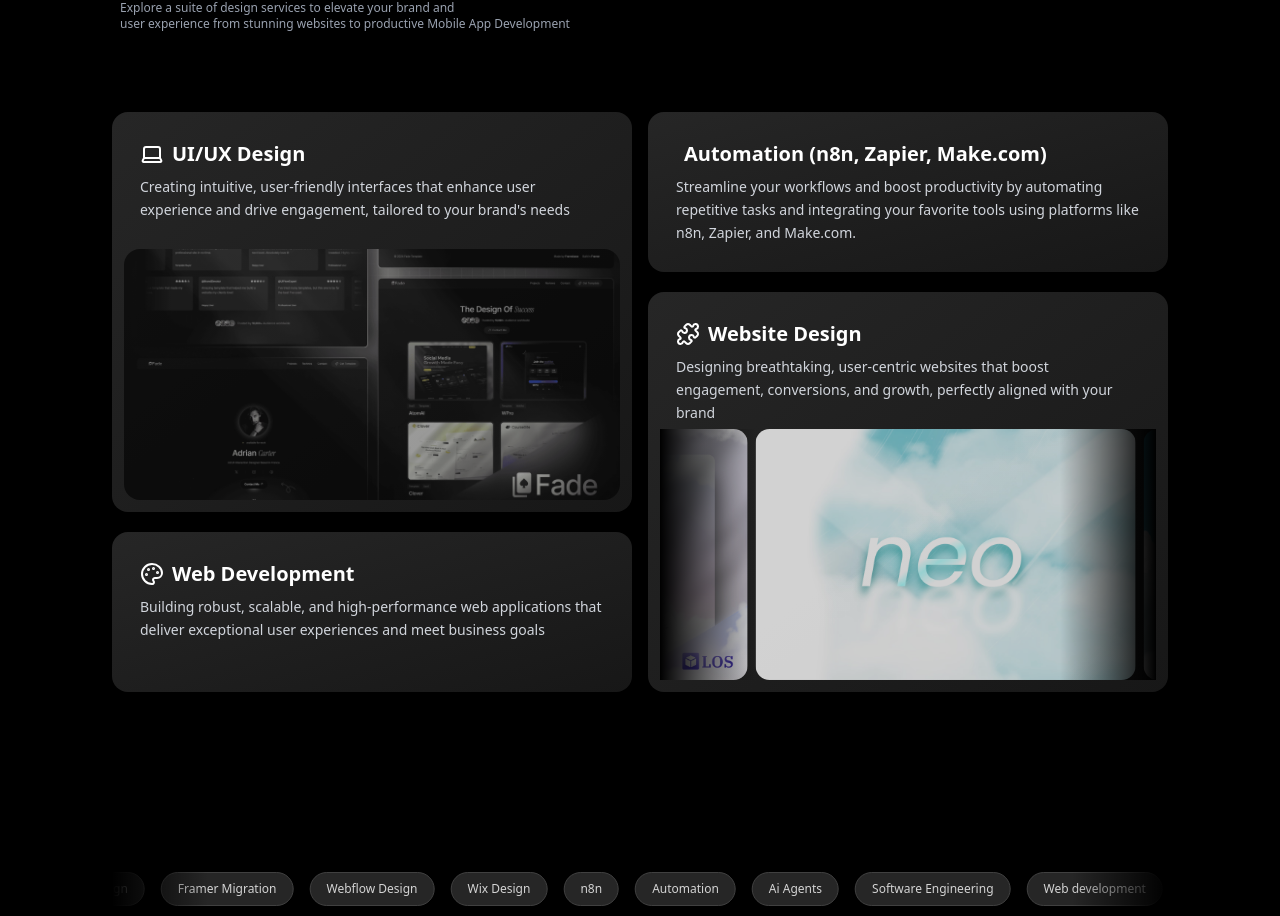
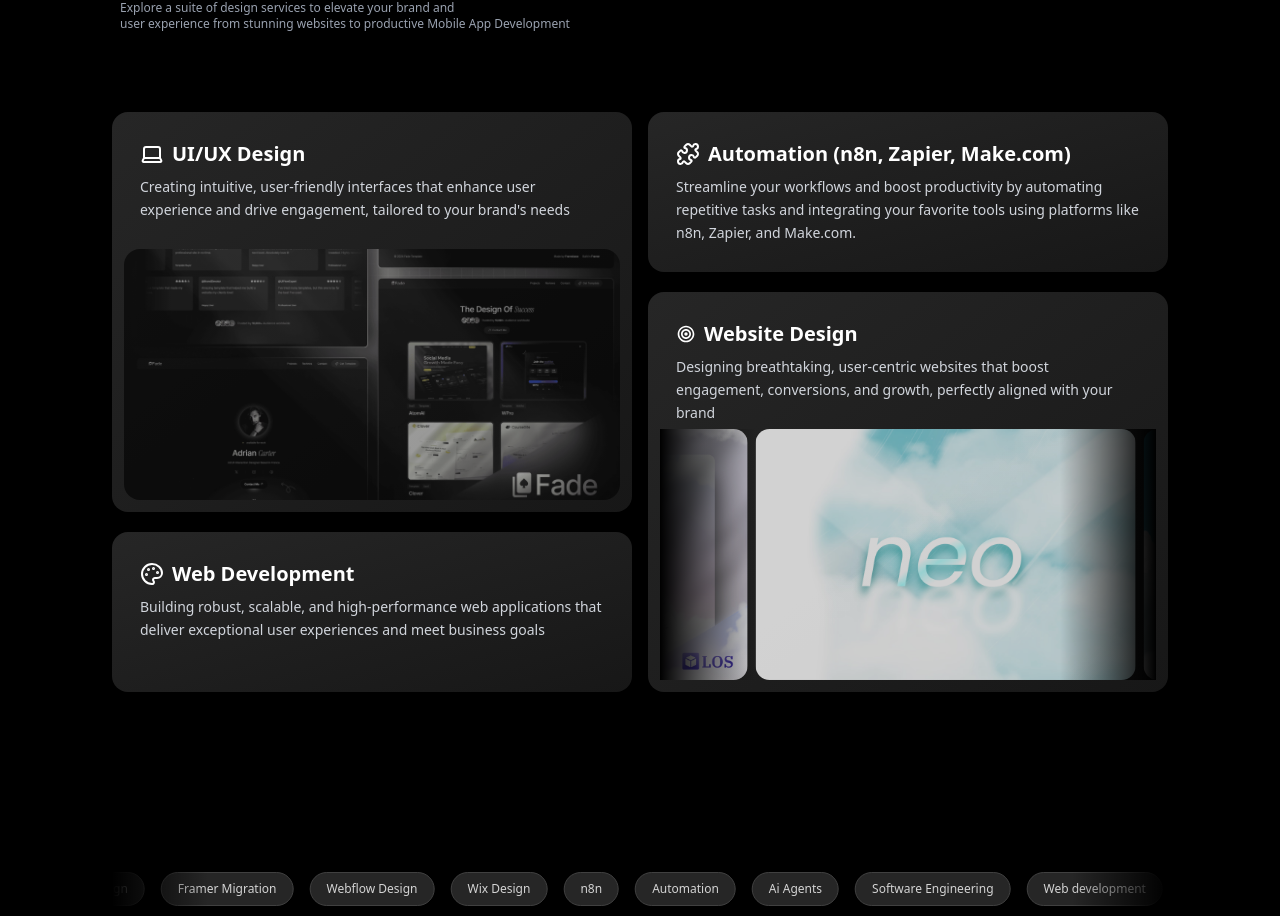
Before and after one commit to Harziz712/harziiz_codes, a Next.js app: page / in a window 1280 px wide. Shown: the part 3649-4565 px from the top of the page. Built offline with nearby package versions, Linux system fonts and the light colour scheme; no server answers; a web font is replaced by a local one.

Commit message:
Automation description added

```diff
--- a/app/components/ui/Card.tsx
+++ b/app/components/ui/Card.tsx
@@ -72,8 +72,8 @@
               <span>
                 {title.includes("UI/UX") && <Laptop/>}
                 {title.includes("Development") && <PaletteIcon/>}
-                {title.includes("Framer") && <BiBullseye/>}
-                {title.includes("Website") && <Puzzle/>}
+                {title.includes("Website") && <BiBullseye/>}
+                {title.includes("Automation") && <Puzzle/>}
               </span>
               {title}
             </h3>
```
